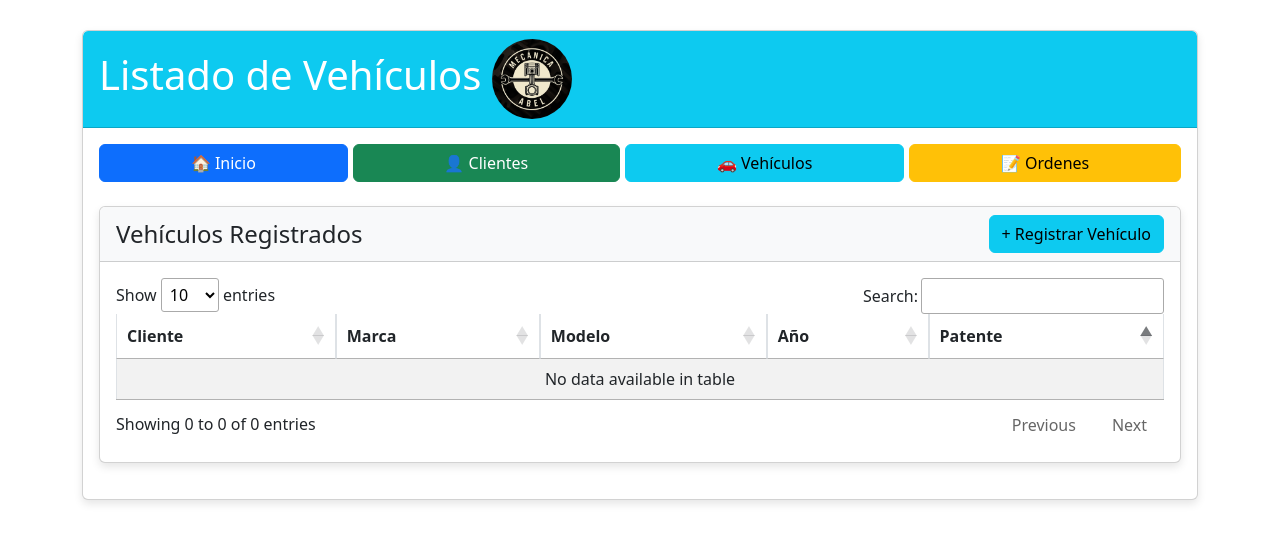
After one commit to Varucard/abel_mecanica, a PHP site: page /views/listar_vehiculos.php in a window 1280 px wide. The commit adds this page. Shown: the top 543 px of the page. Run offline with PHP 8.4, Linux system fonts and the light colour scheme; data comes from the database, SQL or seed files in the repository; data that the repository does not hold is empty; some libraries are stand-ins or nearby versions.

Commit message:
- Cambios en las vistas con logos. - Listar vehiculos. - Corregido rutas controlador.

```diff
--- /dev/null
+++ b/public/views/listar_vehiculos.php
@@ -0,0 +1,104 @@
+<?php
+  require_once '../includes/config_database.php';
+  require_once '../clases/Vehiculos.php';
+?>
+<!DOCTYPE html>
+<html lang="es">
+<head>
+  <meta charset="UTF-8">
+  <meta name="viewport" content="width=device-width, initial-scale=1.0">
+  <link rel="icon" type="image/png" href="../assets/img/logo_64.png">
+  <title>Listado de Vehículos - Taller Mecánico</title>
+  <link rel="stylesheet" href="../assets/css/styles.css">
+  <link href="https://cdn.jsdelivr.net/npm/bootstrap@5.3.0/dist/css/bootstrap.min.css" rel="stylesheet">
+  <link rel="stylesheet" href="https://cdn.datatables.net/1.13.7/css/jquery.dataTables.min.css">
+</head>
+<body>
+  <div class="container">
+    <div class="card">
+      <div class="card-header bg-info text-white">
+        <h1 class="mb-0">Listado de Vehículos
+          <img src="../assets/img/logo.png" alt="Logo" style="height:80px; width:80px; border-radius: 50%;">
+        </h1>
+      </div>
+        <div class="card-body">
+
+          <!-- Menú -->
+        <div class="btn-group w-100" role="group" style="gap: 5px;">
+          <div class="dropdown flex-fill">
+            <a href="menu_principal.php" class="btn btn-primary w-100">🏠 Inicio</a>
+            <div class="dropdown-menu">
+              <a href="registrar_servicio.php">Servicios</a>
+              <a href="registrar_marcas.php">Marcas</a>
+              <a href="registrar_modelos.php">Modelos</a>
+            </div>
+          </div>
+          <div class="dropdown flex-fill">
+            <a href="#" class="btn btn-success w-100">👤 Clientes</a>
+            <div class="dropdown-menu">
+              <a href="registrar_cliente.php">Registrar Cliente</a>
+              <a href="listar_clientes.php">Ver Clientes</a>
+            </div>
+          </div>
+          <div class="dropdown flex-fill">
+            <a href="#" class="btn btn-info w-100">🚗 Vehículos</a>
+            <div class="dropdown-menu">
+              <a href="registrar_vehiculo.php">Registrar Vehiculo</a>
+              <a href="listar_vehiculos.php">Ver Vehiculos</a>
+            </div>
+          </div>
+          <div class="dropdown flex-fill">
+            <a href="#" class="btn btn-warning w-100">📝 Ordenes</a>
+            <div class="dropdown-menu">
+              <a href="registrar_orden.php">Registrar Orden</a>
+              <a href="listar_ordenes.php">Ver Ordenes</a>
+            </div>
+          </div>
+        </div>
+        <!-- Fin menú -->
+
+          <!-- Tabla de Vehículos -->
+          <div class="card mt-4">
+            <div class="card-header bg-light d-flex justify-content-between align-items-center">
+              <h4 class="mb-0">Vehículos Registrados</h4>
+              <a href="registrar_vehiculo.php" class="btn btn-info">+ Registrar Vehículo</a>
+            </div>
+            <div class="card-body">
+              <table id="tabla_vehiculos" class="table table-striped table-bordered">
+                <thead>
+                  <tr>
+                    <th>Cliente</th>
+                    <th>Marca</th>
+                    <th>Modelo</th>
+                    <th>Año</th>
+                    <th>Patente</th>
+                  </tr>
+                </thead>
+                <tbody>
+                  <?php
+                    $vehiculos = Vehiculos::obtenerTodos();
+                    while ($row = $vehiculos->fetch()) {
+                      ?>
+                      <tr>
+                        <td><?php echo htmlspecialchars($row['cliente']); ?></td>
+                        <td><?php echo htmlspecialchars($row['marca']); ?></td>
+                        <td><?php echo htmlspecialchars($row['modelo']); ?></td>
+                        <td><?php echo htmlspecialchars($row['anio']); ?></td>
+                        <td><?php echo htmlspecialchars($row['patente']); ?></td>
+                      </tr>
+                  <?php } ?>
+                </tbody>
+              </table>
+            </div>
+          </div>
+        </div>
+    </div>
+  </div>
+
+  <script src="https://code.jquery.com/jquery-3.7.0.min.js"></script>
+  <script src="https://cdn.jsdelivr.net/npm/bootstrap@5.3.0/dist/js/bootstrap.bundle.min.js"></script>
+  <script src="https://cdn.datatables.net/1.13.7/js/jquery.dataTables.min.js"></script>
+  <script src="../assets/js/listar_vehiculos.js"></script>
+
+</body>
+</html>
```
Also changed, not shown: NOTAS.MD (+4 -8 lines), public/shields/procesar_vehiculo.php (+6 -6 lines), public/views/listar_clientes.php (+5 -2 lines), public/views/menu_principal.php (+5 -2 lines), public/views/registrar_cliente.php (+5 -2 lines), public/views/registrar_marcas.php (+5 -2 lines), public/views/registrar_modelos.php (+5 -2 lines), public/views/registrar_orden.php (+5 -2 lines), public/views/registrar_servicio.php (+5 -2 lines), public/views/registrar_vehiculo.php (+9 -40 lines), public/assets/img/logo.png (added), public/assets/img/logo_64.png (added), public/assets/img/logo_png.png (added), public/assets/js/listar_vehiculos.js (added), 1 more files.
